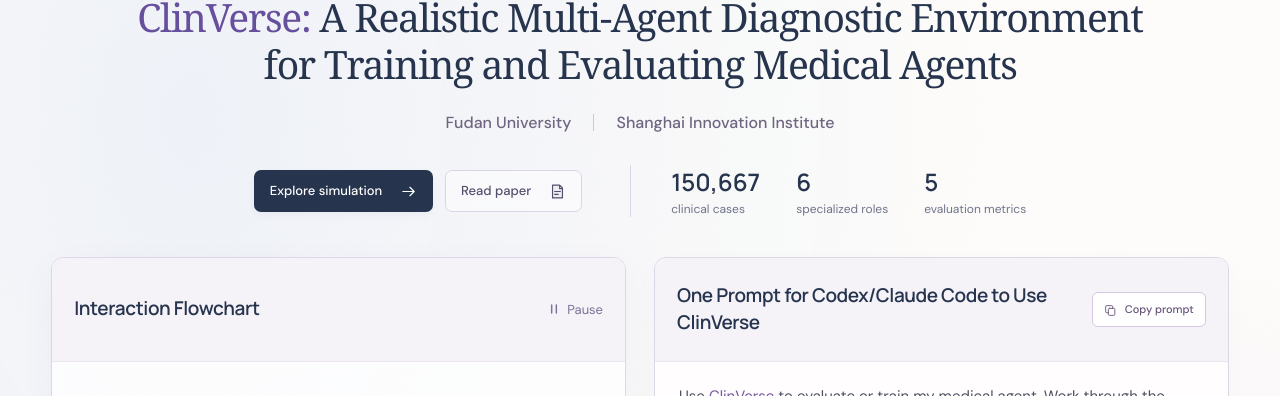
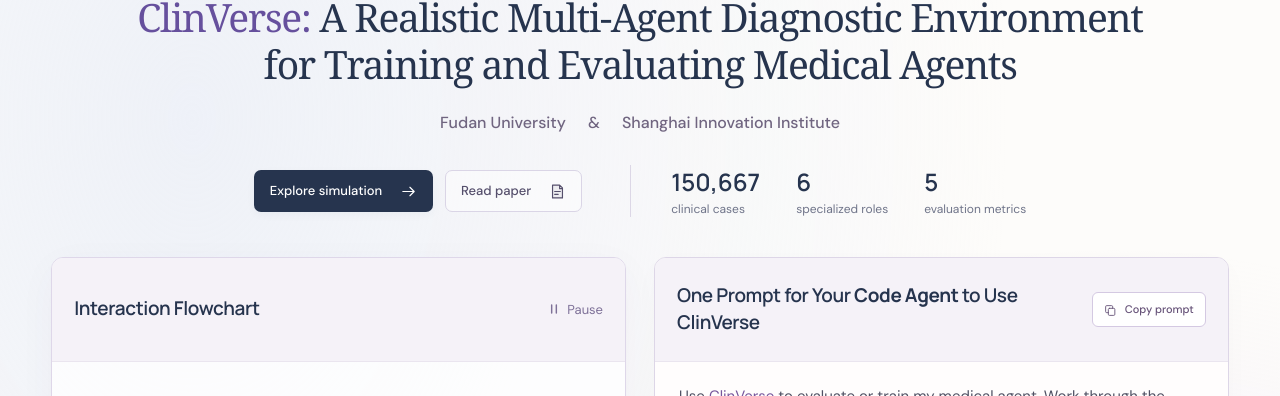
Before and after one commit to SirryChen/SirryChen.github.io, a Jekyll site: the page blogs/ClinVerse/index.html, which Jekyll copies as it is, in a window 1280 px wide. Shown: the part 132-528 px from the top of the page. Built offline with Jekyll 4.4.1, drawn with Linux system fonts in a browser that asks for light colours.

Commit message:
Update code agent prompt heading and affiliation separator

```diff
--- a/blogs/ClinVerse/index.html
+++ b/blogs/ClinVerse/index.html
@@ -1,8 +1,8 @@
 <!doctype html>
-<html lang="en"><head><meta charset="UTF-8"><meta name="viewport" content="width=device-width,initial-scale=1"><meta name="theme-color" content="#fdfcfa"><meta name="description" content="Explore ClinVerse, an EHR-grounded environment for evaluating and improving medical diagnostic agents."><link rel="canonical" href="https://sirrychen.github.io/blogs/ClinVerse/"><meta property="og:url" content="https://sirrychen.github.io/blogs/ClinVerse/"><title>ClinVerse — Clinical intelligence, in context.</title><link rel="icon" type="image/svg+xml" href="assets/clinverse-logo.svg"><link rel="stylesheet" href="style.css"><link rel="stylesheet" href="refinement.css?v=evolution-stacked-10"><link rel="stylesheet" href="guide.css?v=aligned-headers-11"></head><body>
+<html lang="en"><head><meta charset="UTF-8"><meta name="viewport" content="width=device-width,initial-scale=1"><meta name="theme-color" content="#fdfcfa"><meta name="description" content="Explore ClinVerse, an EHR-grounded environment for evaluating and improving medical diagnostic agents."><link rel="canonical" href="https://sirrychen.github.io/blogs/ClinVerse/"><meta property="og:url" content="https://sirrychen.github.io/blogs/ClinVerse/"><title>ClinVerse — Clinical intelligence, in context.</title><link rel="icon" type="image/svg+xml" href="assets/clinverse-logo.svg"><link rel="stylesheet" href="style.css"><link rel="stylesheet" href="refinement.css?v=evolution-stacked-10"><link rel="stylesheet" href="guide.css?v=code-agent-12"></head><body>
 <header><a class="brand" href="#overview"><img class="brand-icon brand-logo" src="assets/clinverse-logo.svg" alt="" width="34" height="39"> ClinVerse</a><nav aria-label="Main navigation"><a href="#overview" class="active">Overview</a><a href="#simulation">Simulation</a><a href="#benchmark">Benchmark</a><a href="#evolution">Evolution</a></nav><a class="github-link" href="https://github.com/SirryChen/ClinVerse" target="_blank" rel="noopener"><span data-icon="github"></span>GitHub<span data-icon="external"></span></a></header>
 <main>
-<section class="hero wrap" id="overview"><div class="overview-intro"><h1><span class="title-line"><span class="paper-name">ClinVerse:</span> A Realistic Multi-Agent Diagnostic Environment</span> <span class="title-line">for Training and Evaluating Medical Agents</span></h1><div class="overview-affiliations"><span>Fudan University</span><span class="affiliation-divider" aria-hidden="true"></span><span>Shanghai Innovation Institute</span></div><div class="overview-summary"><div class="hero-actions"><a class="button primary" href="#simulation">Explore simulation <span data-icon="arrow-right"></span></a><a class="button secondary" href="paper.pdf" target="_blank">Read paper <span data-icon="report"></span></a></div><div class="hero-meta"><span><b>150,667</b> clinical cases</span><span><b>6</b> specialized roles</span><span><b>5</b> evaluation metrics</span></div></div></div>
+<section class="hero wrap" id="overview"><div class="overview-intro"><h1><span class="title-line"><span class="paper-name">ClinVerse:</span> A Realistic Multi-Agent Diagnostic Environment</span> <span class="title-line">for Training and Evaluating Medical Agents</span></h1><div class="overview-affiliations"><span>Fudan University</span><span class="affiliation-separator">&amp;</span><span>Shanghai Innovation Institute</span></div><div class="overview-summary"><div class="hero-actions"><a class="button primary" href="#simulation">Explore simulation <span data-icon="arrow-right"></span></a><a class="button secondary" href="paper.pdf" target="_blank">Read paper <span data-icon="report"></span></a></div><div class="hero-meta"><span><b>150,667</b> clinical cases</span><span><b>6</b> specialized roles</span><span><b>5</b> evaluation metrics</span></div></div></div>
 <div class="environment-flow" aria-label="Interactive ClinVerse information flow">
 <div class="flow-heading"><h2>Interaction Flowchart</h2><button id="flow-play" class="flow-pause" aria-label="Pause information flow animation">Pause</button></div>
 <svg class="flow-diagram" viewBox="0 0 720 456" role="img" aria-labelledby="flow-title flow-desc">
@@ -27,7 +27,7 @@
 <g class="role-node" data-role="judge" transform="translate(272 348)"><rect width="176" height="92" rx="9"/><g class="role-icon" transform="translate(16 14)"><rect class="role-icon-tile" x="-4" y="-4" width="32" height="32" rx="8"/><use href="#cv-judge" width="24" height="24"/></g><text class="role-name" x="16" y="62">Diagnostic judge</text><text class="role-sub" x="16" y="80">Rule-based scores</text></g>
 <g id="flow-packet" class="flow-packet" aria-hidden="true"><rect class="packet-shadow" x="-35" y="-13" width="70" height="28" rx="7"/><rect x="-35" y="-15" width="70" height="28" rx="7"/><circle cx="-23" cy="-1" r="2.5"/><text x="5" y="3" text-anchor="middle">Question</text></g></svg>
 <div id="flow-mobile" class="flow-mobile"></div><div class="flow-stages" role="group" aria-label="Clinical information flow steps"><button data-flow="0" aria-pressed="true">Ask patient</button><button data-flow="1" aria-pressed="false">Request exam</button><button data-flow="2" aria-pressed="false">Retrieve evidence</button><button data-flow="3" aria-pressed="false">Evaluate</button></div>
-<p id="flow-caption">The controller routes a question to the patient and returns the response.</p></div><div class="developer-guide" id="get-started"><section class="agent-prompt-card" aria-labelledby="agent-prompt-title"><div class="agent-prompt-heading"><h2 id="agent-prompt-title">One Prompt for Codex/Claude Code to Use ClinVerse</h2><button class="prompt-copy" type="button" aria-label="Copy ClinVerse prompt"><span data-icon="copy"></span><span class="prompt-copy-label" aria-live="polite">Copy prompt</span></button></div><script type="text/plain" id="prompt-markdown">Use [ClinVerse](https://github.com/SirryChen/ClinVerse) to evaluate or train my medical agent. Work through the following steps:
+<p id="flow-caption">The controller routes a question to the patient and returns the response.</p></div><div class="developer-guide" id="get-started"><section class="agent-prompt-card" aria-labelledby="agent-prompt-title"><div class="agent-prompt-heading"><h2 id="agent-prompt-title">One Prompt for Your <strong>Code Agent</strong> to Use ClinVerse</h2><button class="prompt-copy" type="button" aria-label="Copy ClinVerse prompt"><span data-icon="copy"></span><span class="prompt-copy-label" aria-live="polite">Copy prompt</span></button></div><script type="text/plain" id="prompt-markdown">Use [ClinVerse](https://github.com/SirryChen/ClinVerse) to evaluate or train my medical agent. Work through the following steps:
 
 - **Environment:** Follow [README.md](https://github.com/SirryChen/ClinVerse/blob/main/README.md) and [environment.yml](https://github.com/SirryChen/ClinVerse/blob/main/environment.yml) to install dependencies and configure model endpoints. Check CPU/GPU requirements.
 - **Data:** Use [data.md](https://github.com/SirryChen/ClinVerse/blob/main/docs/data.md) for dataset access and preprocessing. Reuse prepared cases and create patient-disjoint train/test splits.
```
Also changed, not shown: blogs/ClinVerse/guide.css.
